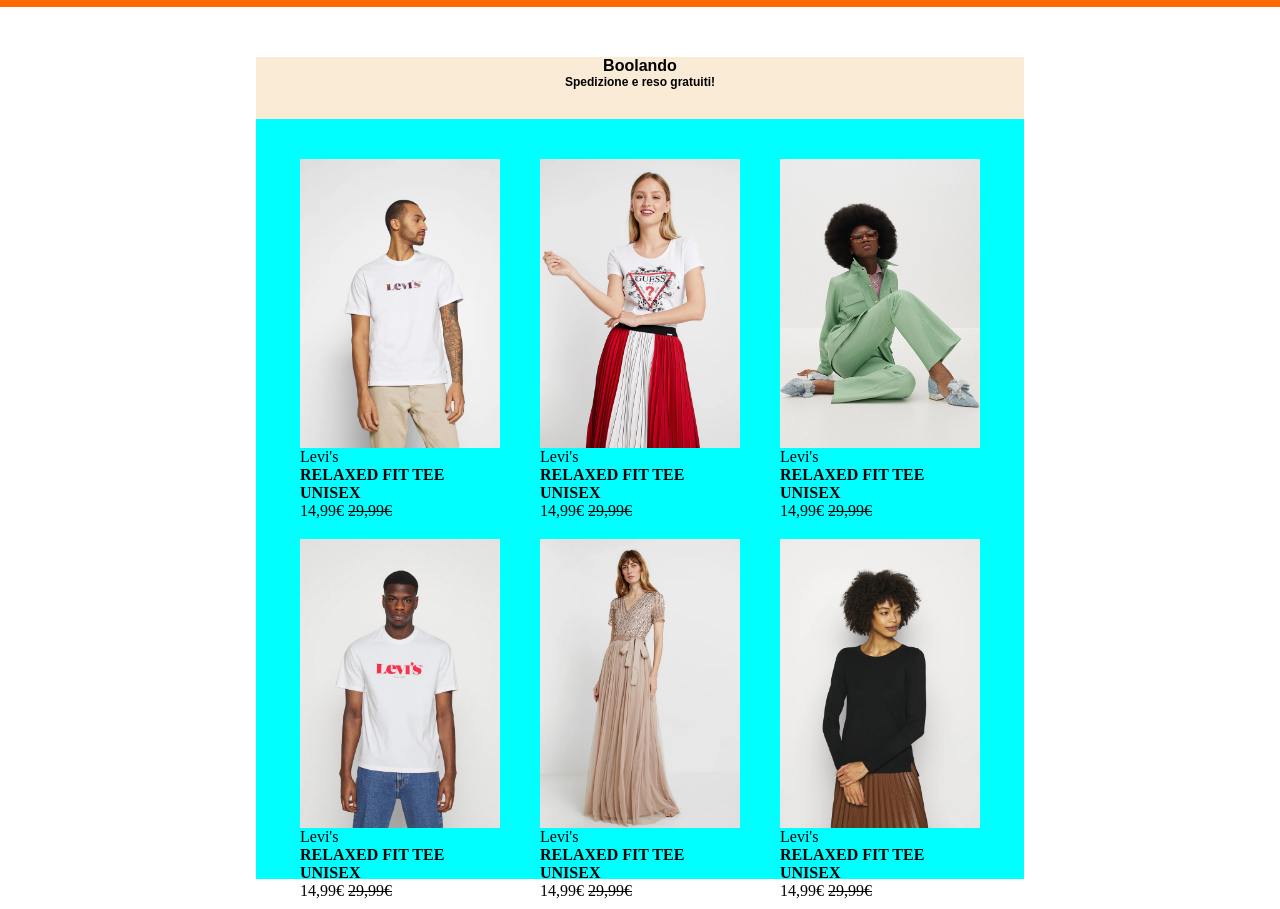
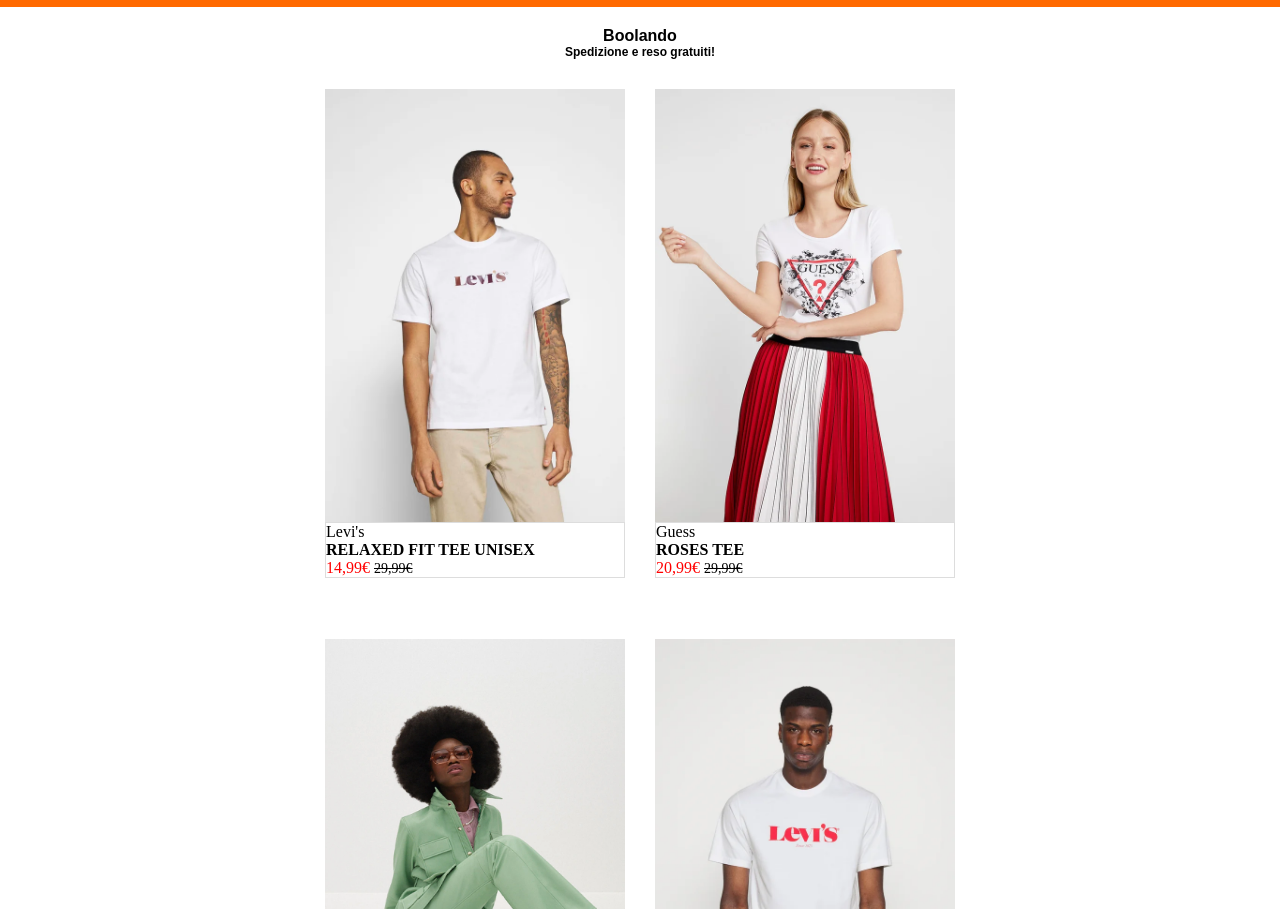
Before and after one commit to NikolGraminova/html-css-boolando, a plain HTML site: page index.html in a window 1280 px wide. Shown: the part 43-952 px from the top of the page. Drawn offline with Linux system fonts and the light colour scheme; a web font is replaced by a local one.

Commit message:
Finished main container structure

```diff
--- a/css/style.css
+++ b/css/style.css
@@ -12,7 +12,7 @@
     display: flex;
     justify-content: space-evenly;
     align-items: center;
-    margin-bottom: 50px;
+    margin-bottom: 20px;
 }
 
 #category {
@@ -28,8 +28,7 @@
 
 
 #main_container {
-    width: 60%;
-    background-color: antiquewhite;
+    width: 70%;
     margin: auto;
 }
 
@@ -48,17 +47,29 @@
     flex-wrap: wrap;
     flex-direction: row;
     justify-content: center;
-    background-color: aqua;
+    gap: 250px 30px;
+
 
 }
 
 .item {
     display: flex;
-    width: 200px;
+    width: 300px;
     height: 300px;
     flex-direction: column;
-    margin: 40px 20px;
+}
 
+.item_info {
+    border-width: 1px;
+    border-style: solid;
+    border-color: #DDDDDD;
+}
 
+.item_brand {}
 
+.item_name {}
+
+.item_price {
+    font-size: 16px;
+    color: #FF0000;
 }
--- a/index.html
+++ b/index.html
@@ -47,9 +47,10 @@
             <div class="item">
                 <img src="./img/1.webp" alt="Immagine 1"></img>
                 <div class="item_info">
-                    <p>Levi's</p>
-                    <p><b>RELAXED FIT TEE UNISEX</b></p>
-                    <p>14,99€ <del>29,99€</del></p>
+                    <p class="item_brand">Levi's</p>
+                    <p class="item_name"><b>RELAXED FIT TEE UNISEX</b></p>
+                    <p class="item_price">14,99€ <span style="color: black; font-size: 14px;"><del>29,99€</del></span>
+                    </p>
                 </div>
             </div>
 
@@ -57,9 +58,10 @@
             <div class="item">
                 <img src="./img/2.webp" alt="Immagine 1"></img>
                 <div class="item_info">
-                    <p>Levi's</p>
-                    <p><b>RELAXED FIT TEE UNISEX</b></p>
-                    <p>14,99€ <del>29,99€</del></p>
+                    <p>Guess</p>
+                    <p><b>ROSES TEE</b></p>
+                    <p class="item_price">20,99€ <span style="color: black; font-size: 14px;"><del>29,99€</del></span>
+                    </p>
                 </div>
             </div>
 
@@ -67,9 +69,10 @@
             <div class="item">
                 <img src="./img/3.webp" alt="Immagine 1"></img>
                 <div class="item_info">
-                    <p>Levi's</p>
-                    <p><b>RELAXED FIT TEE UNISEX</b></p>
-                    <p>14,99€ <del>29,99€</del></p>
+                    <p>Come Zucchero Filato</p>
+                    <p><b>VOGLIA DI COLORI PASTELLO</b></p>
+                    <p class="item_price">129,99€ <span style="color: black; font-size: 14px;"><del>29,99€</del></span>
+                    </p>
                 </div>
             </div>
 
@@ -78,8 +81,9 @@
                 <img src="./img/4.webp" alt="Immagine 1"></img>
                 <div class="item_info">
                     <p>Levi's</p>
-                    <p><b>RELAXED FIT TEE UNISEX</b></p>
-                    <p>14,99€ <del>29,99€</del></p>
+                    <p><b>TEE UNISEX</b></p>
+                    <p class="item_price">14,99€ <span style="color: black; font-size: 14px;"><del>29,99€</del></span>
+                    </p>
                 </div>
             </div>
 
@@ -87,9 +91,10 @@
             <div class="item">
                 <img src="./img/5.webp" alt="Immagine 1"></img>
                 <div class="item_info">
-                    <p>Levi's</p>
-                    <p><b>RELAXED FIT TEE UNISEX</b></p>
-                    <p>14,99€ <del>29,99€</del></p>
+                    <p>Maya Deluxe</p>
+                    <p><b>STRIPE BODICE</b></p>
+                    <p class="item_price">99,99€ <span style="color: black; font-size: 14px;"><del>29,99€</del></span>
+                    </p>
                 </div>
             </div>
 
@@ -97,9 +102,10 @@
             <div class="item">
                 <img src="./img/6.webp" alt="Immagine 1"></img>
                 <div class="item_info">
-                    <p>Levi's</p>
+                    <p>Espirit</p>
                     <p><b>RELAXED FIT TEE UNISEX</b></p>
-                    <p>14,99€ <del>29,99€</del></p>
+                    <p class="item_price">29,99€ <span style="color: black; font-size: 14px;"><del>29,99€</del></span>
+                    </p>
                 </div>
             </div>
 
```
